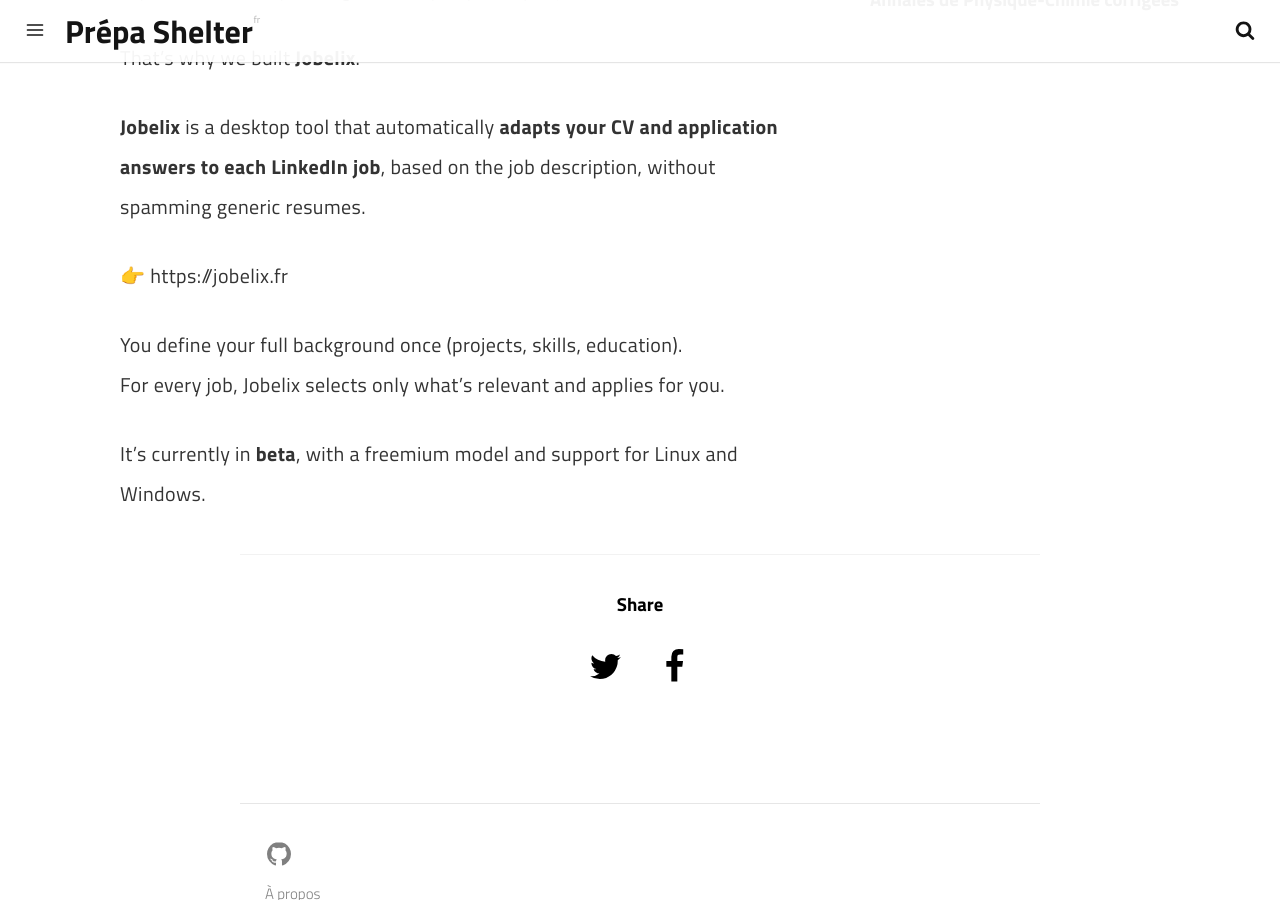
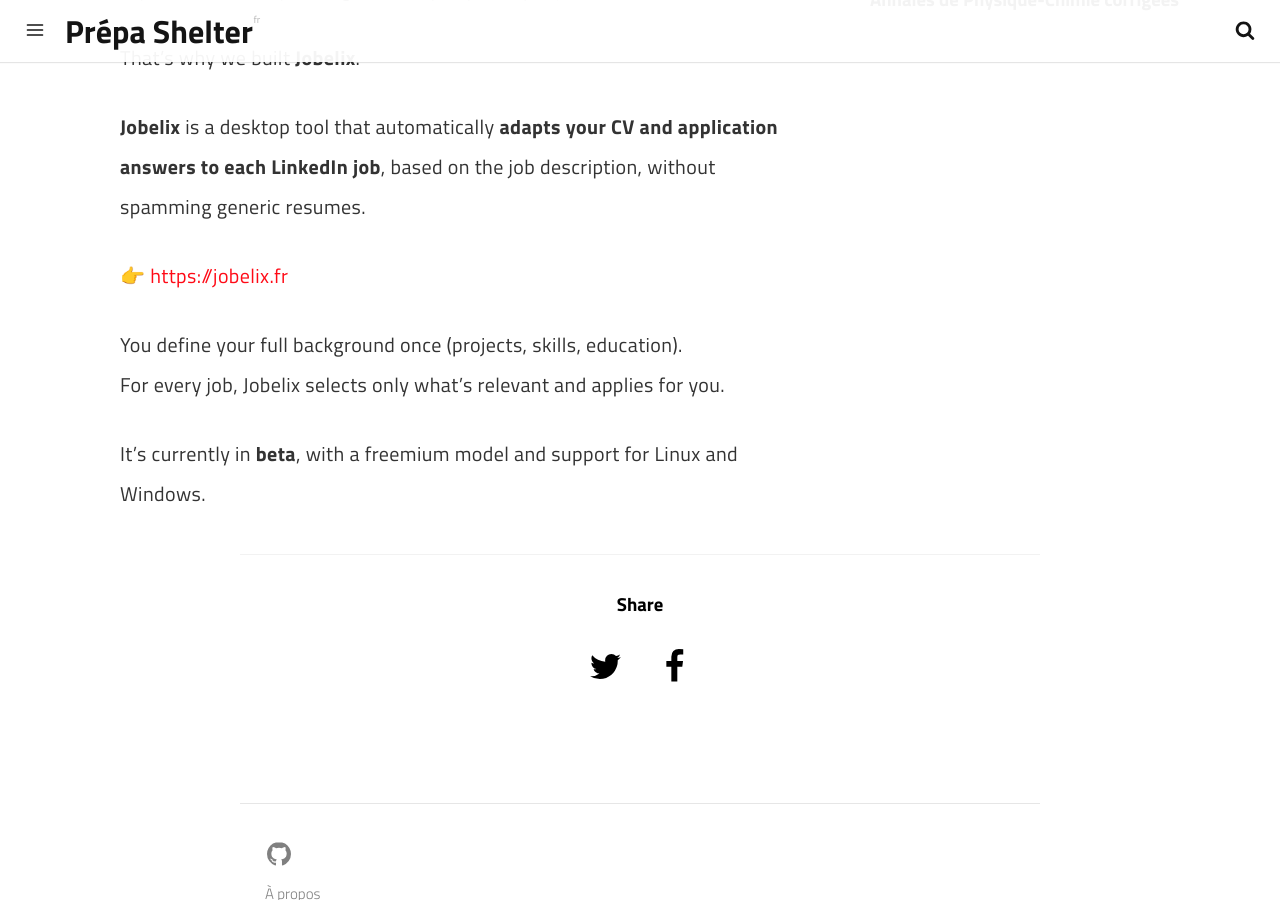
Before and after one commit to prepashelter/prepashelter.github.io, a Jekyll site: the page built from _posts/2026-02-02-jobelix-ai-cv-tailoring.md, in a window 1280 px wide and 900 px high, scrolled down 875 px. Built offline with Jekyll 4.4.1, drawn with Linux system fonts in a browser that asks for light colours; a script that is not in the unit is left out; part of the change alters nothing that is shown.

```diff
--- a/_posts/2026-02-02-jobelix-ai-cv-tailoring.md
+++ b/_posts/2026-02-02-jobelix-ai-cv-tailoring.md
@@ -23,7 +23,7 @@ That’s why we built **Jobelix**.
 
 **Jobelix** is a desktop tool that automatically **adapts your CV and application answers to each LinkedIn job**, based on the job description,  without spamming generic resumes.
 
-👉 https://jobelix.fr
+👉 [https://jobelix.fr](https://jobelix.fr)
 
 You define your full background once (projects, skills, education).
 For every job, Jobelix selects only what’s relevant and applies for you.
```
